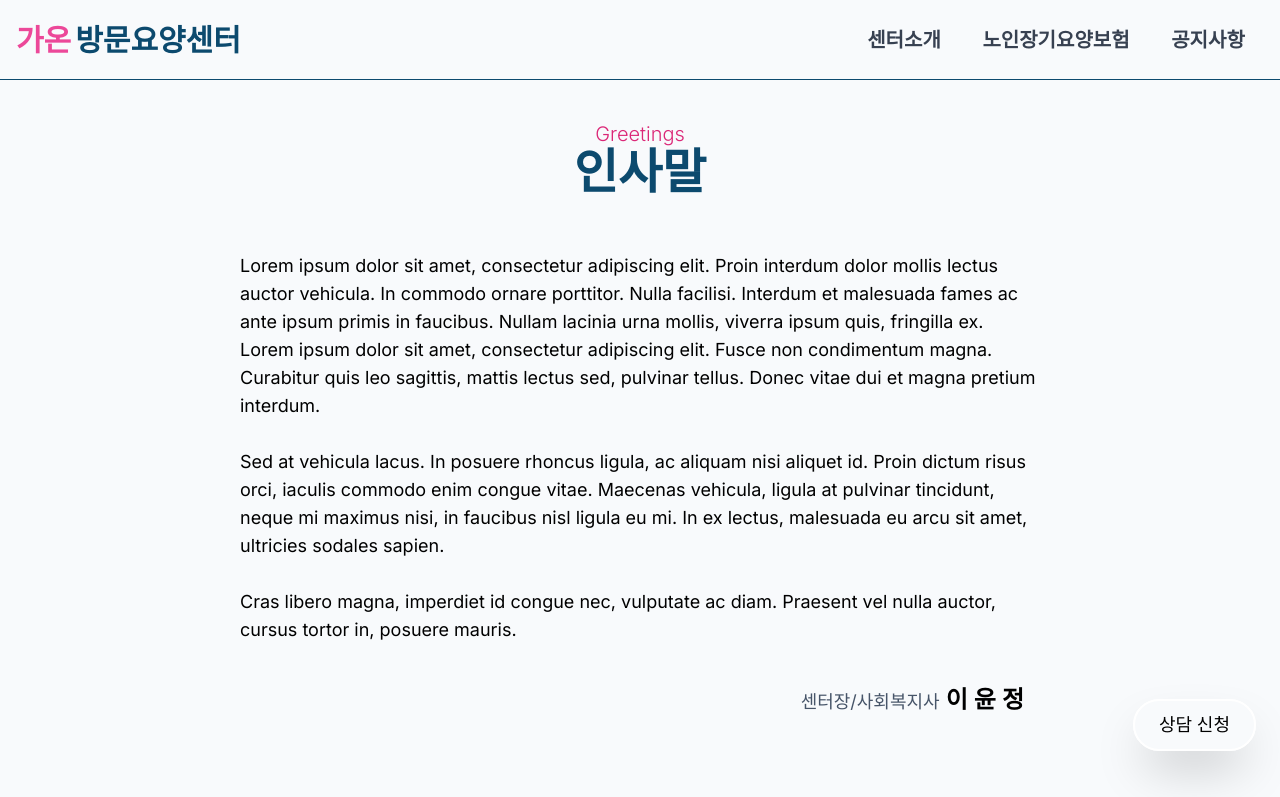
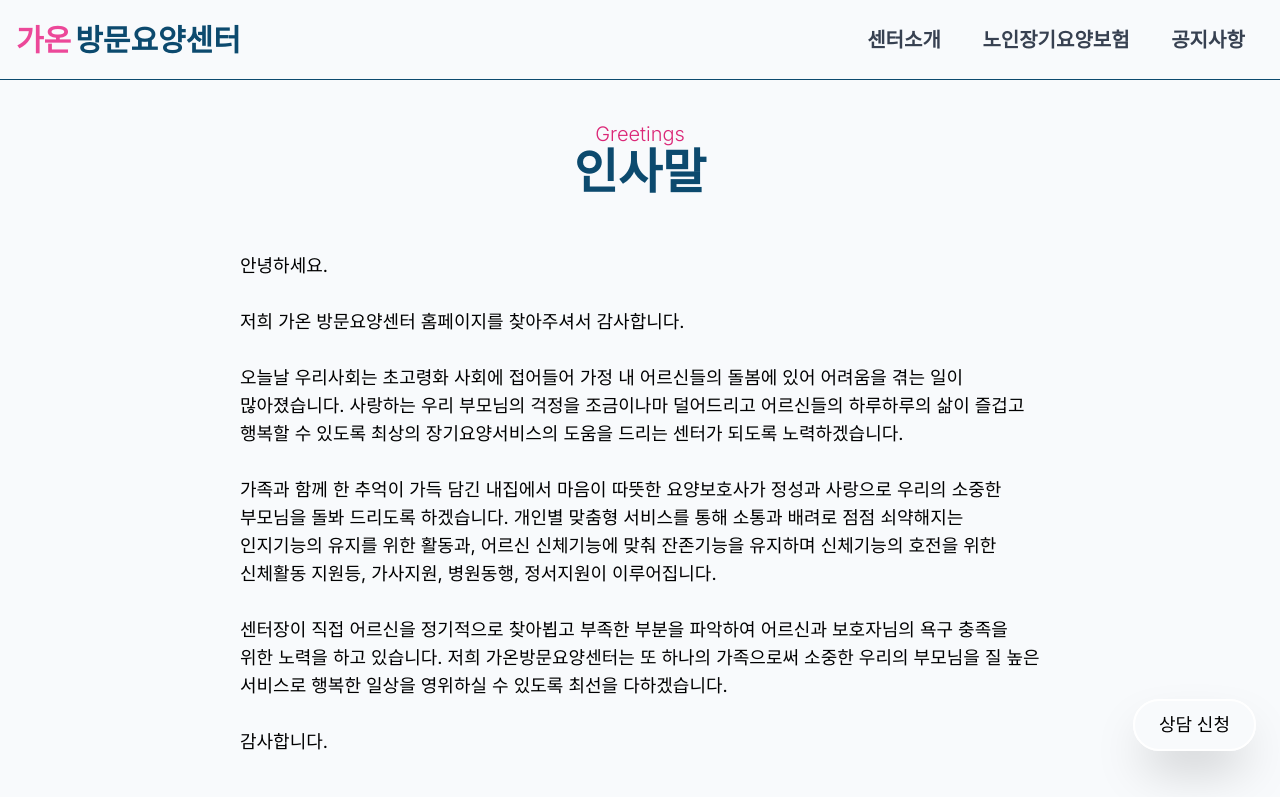
Before and after one commit to PMtHk/gaon, a Next.js app: page /greetings in a window 1280 px wide. Shown: the top 797 px of the page. Built offline with nearby package versions, Linux system fonts and the light colour scheme.

Commit message:
feat : 인사말 업데이트

```diff
--- a/app/(root)/greetings/page.tsx
+++ b/app/(root)/greetings/page.tsx
@@ -11,33 +11,41 @@ const Page = () => {
       </div>
 
       <div className="flex justify-center p-4">
-        <div className="text-left text-lg max-w-[800px]">
+        <div className="text-left text-lg max-w-[800px] break-keep">
           <p>
-            Lorem ipsum dolor sit amet, consectetur adipiscing elit. Proin
-            interdum dolor mollis lectus auctor vehicula. In commodo ornare
-            porttitor. Nulla facilisi. Interdum et malesuada fames ac ante ipsum
-            primis in faucibus. Nullam lacinia urna mollis, viverra ipsum quis,
-            fringilla ex. Lorem ipsum dolor sit amet, consectetur adipiscing
-            elit. Fusce non condimentum magna. Curabitur quis leo sagittis,
-            mattis lectus sed, pulvinar tellus. Donec vitae dui et magna pretium
-            interdum.
+            안녕하세요.
             <br />
             <br />
-            Sed at vehicula lacus. In posuere rhoncus ligula, ac aliquam nisi
-            aliquet id. Proin dictum risus orci, iaculis commodo enim congue
-            vitae. Maecenas vehicula, ligula at pulvinar tincidunt, neque mi
-            maximus nisi, in faucibus nisl ligula eu mi. In ex lectus, malesuada
-            eu arcu sit amet, ultricies sodales sapien.
+            저희 가온 방문요양센터 홈페이지를 찾아주셔서 감사합니다.
             <br />
             <br />
-            Cras libero magna, imperdiet id congue nec, vulputate ac diam.
-            Praesent vel nulla auctor, cursus tortor in, posuere mauris.
+            오늘날 우리사회는 초고령화 사회에 접어들어 가정 내 어르신들의 돌봄에
+            있어 어려움을 겪는 일이 많아졌습니다. 사랑하는 우리 부모님의 걱정을
+            조금이나마 덜어드리고 어르신들의 하루하루의 삶이 즐겁고 행복할 수
+            있도록 최상의 장기요양서비스의 도움을 드리는 센터가 되도록
+            노력하겠습니다.
+            <br />
+            <br />
+            가족과 함께 한 추억이 가득 담긴 내집에서 마음이 따뜻한 요양보호사가
+            정성과 사랑으로 우리의 소중한 부모님을 돌봐 드리도록 하겠습니다.
+            개인별 맞춤형 서비스를 통해 소통과 배려로 점점 쇠약해지는 인지기능의
+            유지를 위한 활동과, 어르신 신체기능에 맞춰 잔존기능을 유지하며
+            신체기능의 호전을 위한 신체활동 지원등, 가사지원, 병원동행,
+            정서지원이 이루어집니다.
+            <br />
+            <br />
+            센터장이 직접 어르신을 정기적으로 찾아뵙고 부족한 부분을 파악하여
+            어르신과 보호자님의 욕구 충족을 위한 노력을 하고 있습니다. 저희
+            가온방문요양센터는 또 하나의 가족으로써 소중한 우리의 부모님을 질
+            높은 서비스로 행복한 일상을 영위하실 수 있도록 최선을 다하겠습니다.
+            <br />
+            <br />
+            감사합니다.
           </p>
           <p className="text-right align-text-bottom mt-10 mr-4 text-slate-600">
             센터장/사회복지사
-            <span className="text-black text-2xl font-semibold">
-              {" "}
-              이 윤 정{" "}
+            <span className="text-black text-2xl font-semibold pl-2">
+              이 윤 정
             </span>
           </p>
         </div>
```
